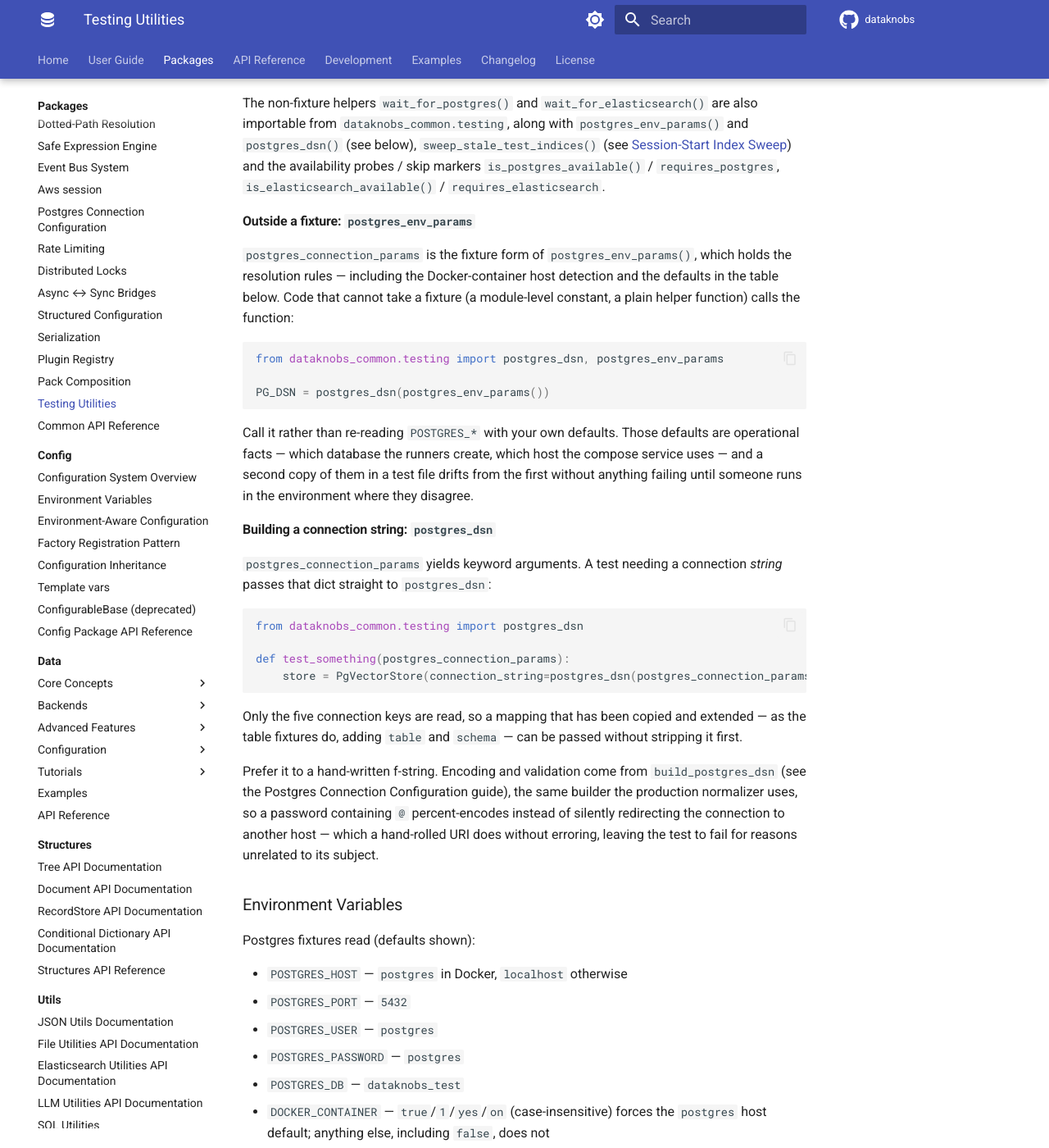
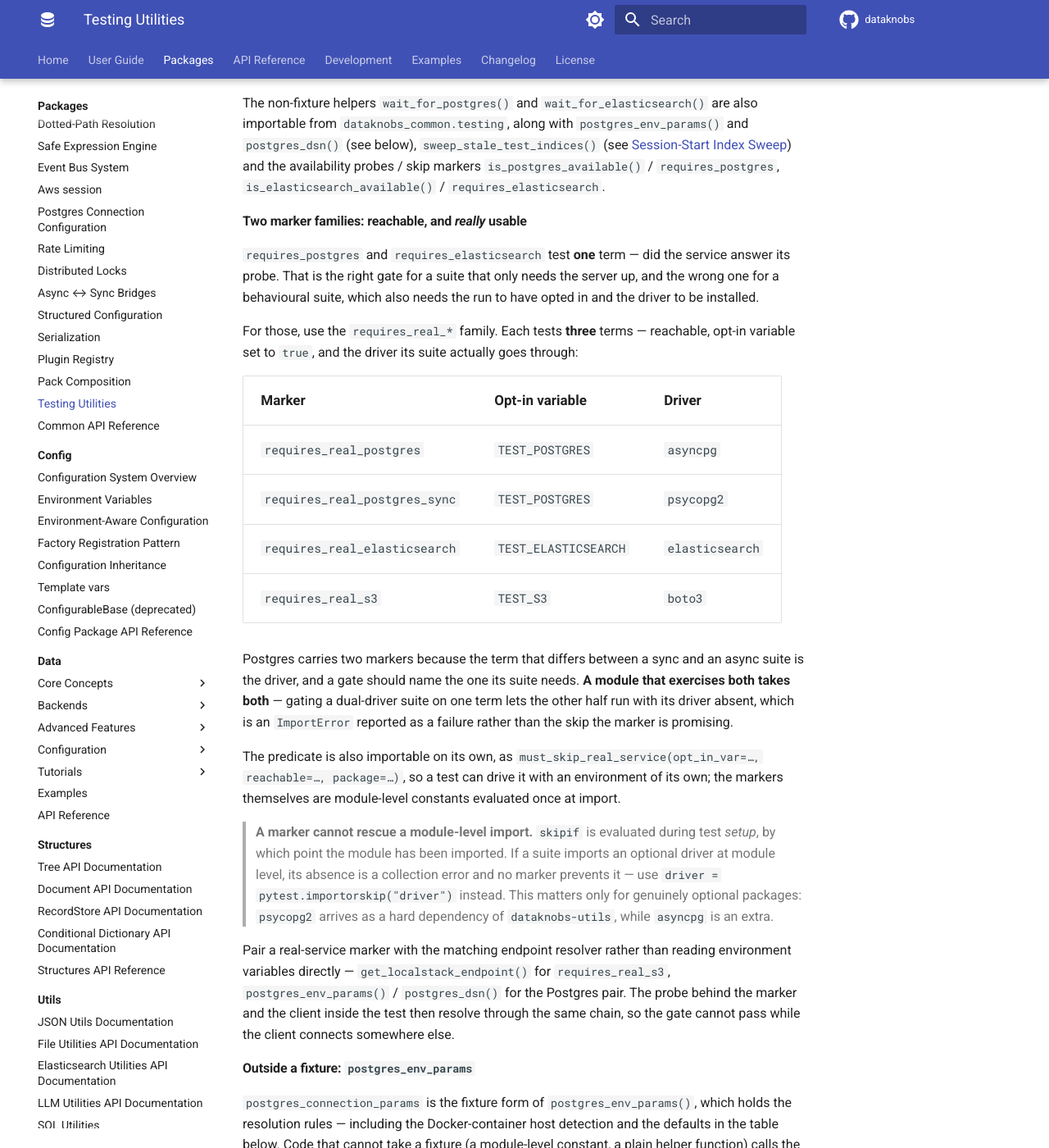
Before and after one commit to KBS-Labs/dataknobs, an MkDocs documentation site: the page built from docs/packages/common/testing.md, in a window 1280 px wide and 1400 px high, scrolled down 19865 px. Shown: the whole window at 82% size. Built offline with MkDocs 1.6.1 and Material for MkDocs 9.7.7, drawn with Linux system fonts in a browser that asks for light colours; comment, search, counter and statistics services are not loaded.

Commit message:
docs(common): document the real-service marker family, and share one Postgres probe
The four requires_real_* markers entered __all__ in 7f69586a with no CHANGELOG
entry and no mention in TESTING.md, whose marker enumeration named only the
weak requires_postgres / requires_elasticsearch forms. That enumeration is what
a test author reads before writing a gate, so leaving it incomplete at the
moment this family became canonical invites the next suite to hand-roll one --
the drift the 35 conversions in this branch were spent removing.

TESTING.md now carries the family, the three terms each marker tests, and the
two things the export list cannot convey: that a module exercising both drivers
takes both markers, and that no marker can rescue a module-level import of an
optional driver, because skipif is evaluated at setup and the module is already
imported by then. The file is transclude-classified, so the site copy follows
without a second edit.

Both Postgres markers also called is_postgres_available() separately. The cost
is negligible; the disagreement is not. Two probes can return different answers
about the same server if it goes away between them, so a module carrying both
markers -- the dual-driver case the pair exists for -- could skip on one term
and run on the other. One shared _postgres_reachable.

Co-Authored-By: Claude Opus 5 (1M context) <noreply@anthropic.com>

```diff
--- a/packages/common/docs/TESTING.md
+++ b/packages/common/docs/TESTING.md
@@ -883,6 +883,50 @@ are also importable from `dataknobs_common.testing`, along with
 and the availability probes / skip markers `is_postgres_available()` /
 `requires_postgres`, `is_elasticsearch_available()` / `requires_elasticsearch`.
 
+#### Two marker families: reachable, and *really* usable
+
+`requires_postgres` and `requires_elasticsearch` test **one** term — did the
+service answer its probe. That is the right gate for a suite that only needs
+the server up, and the wrong one for a behavioural suite, which also needs the
+run to have opted in and the driver to be installed.
+
+For those, use the `requires_real_*` family. Each tests **three** terms —
+reachable, opt-in variable set to `true`, and the driver its suite actually
+goes through:
+
+| Marker | Opt-in variable | Driver |
+|---|---|---|
+| `requires_real_postgres` | `TEST_POSTGRES` | `asyncpg` |
+| `requires_real_postgres_sync` | `TEST_POSTGRES` | `psycopg2` |
+| `requires_real_elasticsearch` | `TEST_ELASTICSEARCH` | `elasticsearch` |
+| `requires_real_s3` | `TEST_S3` | `boto3` |
+
+Postgres carries two markers because the term that differs between a sync and
+an async suite is the driver, and a gate should name the one its suite needs.
+**A module that exercises both takes both** — gating a dual-driver suite on one
+term lets the other half run with its driver absent, which is an `ImportError`
+reported as a failure rather than the skip the marker is promising.
+
+The predicate is also importable on its own, as
+`must_skip_real_service(opt_in_var=…, reachable=…, package=…)`, so a test can
+drive it with an environment of its own; the markers themselves are
+module-level constants evaluated once at import.
+
+> **A marker cannot rescue a module-level import.** `skipif` is evaluated
+> during test *setup*, by which point the module has been imported. If a suite
+> imports an optional driver at module level, its absence is a collection
+> error and no marker prevents it — use
+> `driver = pytest.importorskip("driver")` instead. This matters only for
+> genuinely optional packages: `psycopg2` arrives as a hard dependency of
+> `dataknobs-utils`, while `asyncpg` is an extra.
+
+Pair a real-service marker with the matching endpoint resolver rather than
+reading environment variables directly — `get_localstack_endpoint()` for
+`requires_real_s3`, `postgres_env_params()` / `postgres_dsn()` for the Postgres
+pair. The probe behind the marker and the client inside the test then resolve
+through the same chain, so the gate cannot pass while the client connects
+somewhere else.
+
 #### Outside a fixture: `postgres_env_params`
 
 `postgres_connection_params` is the fixture form of
```
Also changed, not shown: packages/common/CHANGELOG.md (+25 -0 lines), 1 other file.
